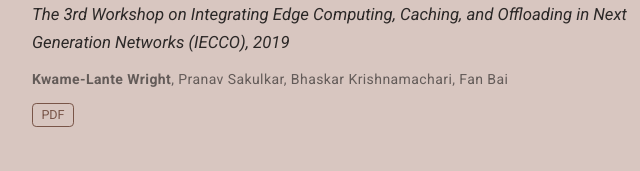
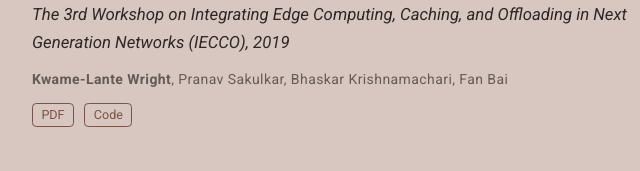
Before and after one commit to rockokw/rockokw.github.io, a plain HTML site: page index.html in a window 1280 px wide. Shown: the part 1785-1956 px from the top of the page, 423-1063 px from the left. Drawn offline with nearby package versions, Linux system fonts and the light colour scheme; some packages are replaced by stand-ins of ours; some icons are missing.

Commit message:
VESPER code

```diff
--- a/index.html
+++ b/index.html
@@ -1306,6 +1306,14 @@
 
 
 
+<a class="btn btn-outline-primary my-1 mr-1 btn-sm" href="https://github.com/ANRGUSC/vesper" target="_blank" rel="noopener">
+  Code
+</a>
+
+
+
+
+
 
 
 
```
Also changed, not shown: publication/index.html (+8 -0 lines), publication/wright-2019-vesper/index.html (+8 -0 lines).
